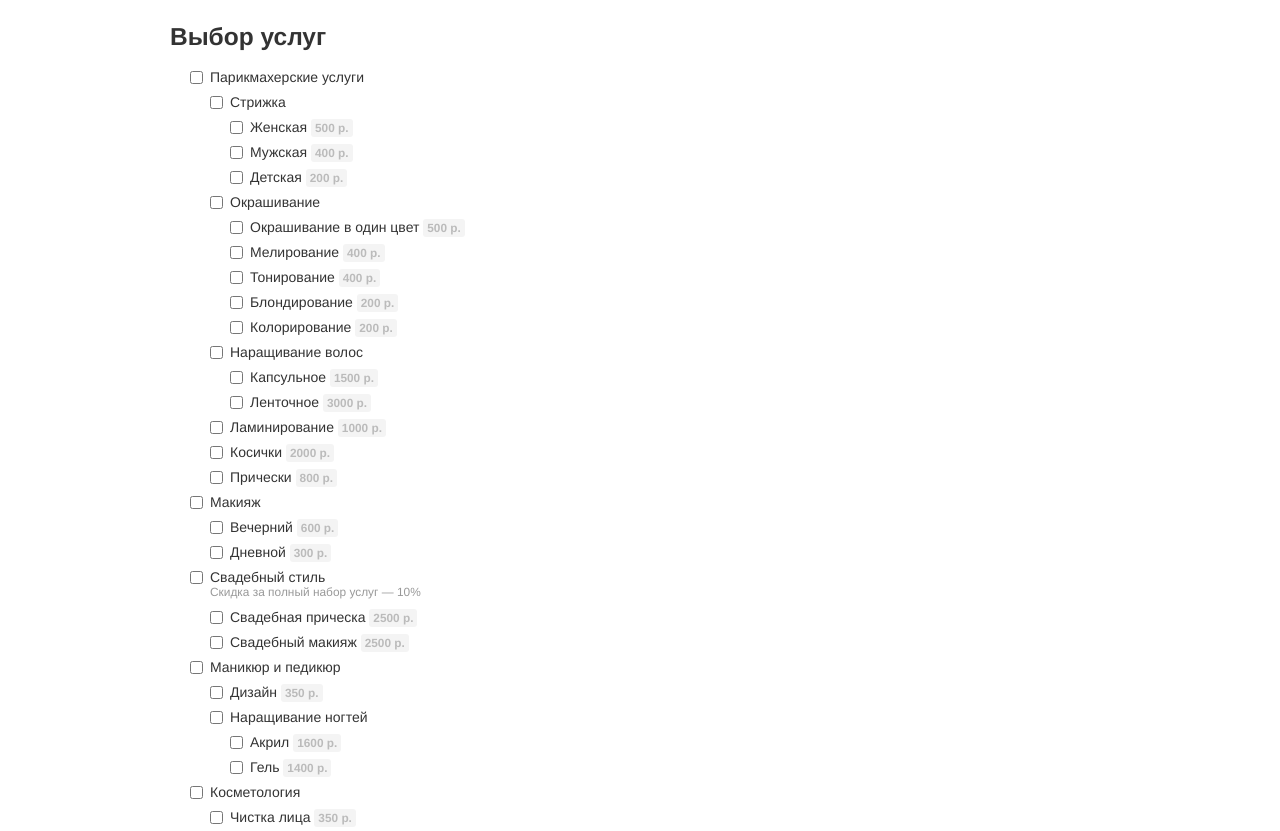
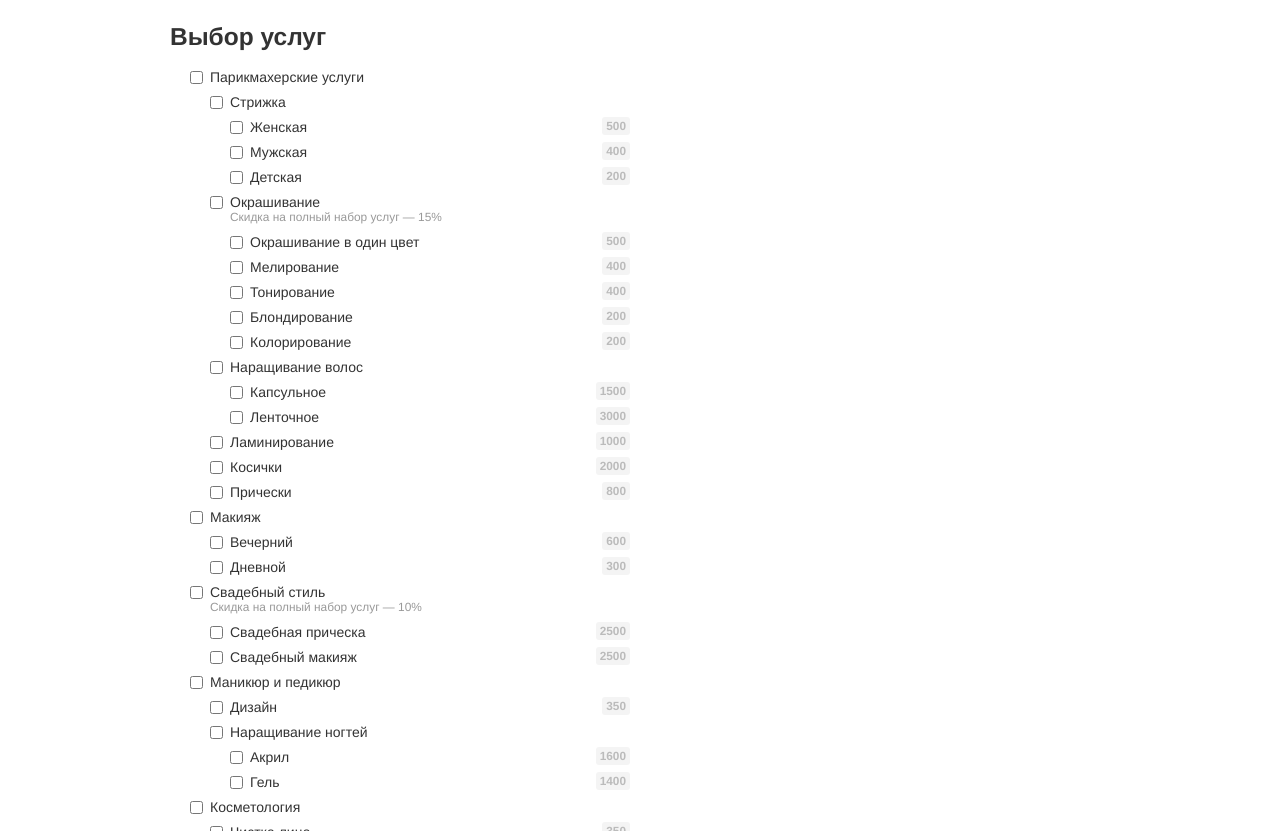
Before and after one commit to piumosso/tree, a plain HTML site: page index.html in a window 1280 px wide. Shown: the part 113-944 px from the top of the page. Drawn offline with Linux system fonts and the light colour scheme.

Commit message:
Улучшение внешнего вида, исправление ошибки со скидкой

```diff
--- a/css/checkbox-tree.css
+++ b/css/checkbox-tree.css
@@ -11,6 +11,9 @@ body {
 }
 .checkbox-tree ul {
     margin-left: 20px;
+}
+.checkbox-tree .checkbox:hover {
+    background: #f8f8f2;
 }
 .amount {
     text-shadow: none;
--- a/index.html
+++ b/index.html
@@ -27,125 +27,128 @@
             <div class="span6">
                 <h3>Выбор услуг</h3>
                 <form class="form" action="">
-                    <div id="list-1">
+                    <div id="list">
                         <ul class="unstyled">
                             <li>
-                                <label class="checkbox"><input type="checkbox" name="service" value="1" />Парикмахерские услуги <span class="cost js-cost"><span class="js-val"></span> р.</span></label>
+                                <label class="checkbox"><input type="checkbox" name="service" value="1" />Парикмахерские услуги <span class="cost js-cost"><span class="js-val"></span></span></label>
                                 <ul class="unstyled">
                                     <li>
-                                        <label class="checkbox"><input type="checkbox" name="service" value="2" />Стрижка <span class="cost js-cost"><span class="js-val"></span> р.</span></label>
+                                        <label class="checkbox"><input type="checkbox" name="service" value="2" />Стрижка <span class="cost js-cost"><span class="js-val"></span></span></label>
                                         <ul class="unstyled">
                                             <li>
-                                                <label class="checkbox"><input type="checkbox" name="service" value="3" data-amount="500" />Женская <span class="label amount">500 р.</span></label>
+                                                <label class="checkbox"><input type="checkbox" name="service" value="3" data-amount="500" />Женская <span class="label amount pull-right">500</span></label>
                                             </li>
                                             <li>
-                                                <label class="checkbox"><input type="checkbox" name="service" value="4" data-amount="400" />Мужская <span class="label amount">400 р.</span></label>
+                                                <label class="checkbox"><input type="checkbox" name="service" value="4" data-amount="400" />Мужская <span class="label amount pull-right">400</span></label>
                                             </li>
                                             <li>
-                                                <label class="checkbox"><input type="checkbox" name="service" value="5" data-amount="200" />Детская <span class="label amount">200 р.</span></label>
+                                                <label class="checkbox"><input type="checkbox" name="service" value="5" data-amount="200" />Детская <span class="label amount pull-right">200</span></label>
                                             </li>
                                         </ul>
                                     </li>
                                     <li>
-                                        <label class="checkbox"><input type="checkbox" name="service" value="6" />Окрашивание <span class="cost js-cost"><span class="js-val"></span> р.</span></label>
-                                        <ul class="unstyled">
+                                        <label class="checkbox">
+                                            <input type="checkbox" name="service" value="6" />Окрашивание <span class="cost js-cost"><span class="js-val"></span></span>
+                                            <small class="reduction muted">Скидка на полный набор услуг &mdash; 15%</small>
+                                        </label>
+                                        <ul class="unstyled" data-reduction="0.15">
                                             <li>
-                                                <label class="checkbox"><input type="checkbox" name="service" value="7" data-amount="500" />Окрашивание в один цвет <span class="label amount">500 р.</span></label>
+                                                <label class="checkbox"><input type="checkbox" name="service" value="7" data-amount="500" />Окрашивание в один цвет <span class="label amount pull-right">500</span></label>
                                             </li>
                                             <li>
-                                                <label class="checkbox"><input type="checkbox" name="service" value="8" data-amount="400" />Мелирование <span class="label amount">400 р.</span></label>
+                                                <label class="checkbox"><input type="checkbox" name="service" value="8" data-amount="400" />Мелирование <span class="label amount pull-right">400</span></label>
                                             </li>
                                             <li>
-                                                <label class="checkbox"><input type="checkbox" name="service" value="9" data-amount="400" />Тонирование <span class="label amount">400 р.</span></label>
+                                                <label class="checkbox"><input type="checkbox" name="service" value="9" data-amount="400" />Тонирование <span class="label amount pull-right">400</span></label>
                                             </li>
                                             <li>
-                                                <label class="checkbox"><input type="checkbox" name="service" value="10" data-amount="200" />Блондирование <span class="label amount">200 р.</span></label>
+                                                <label class="checkbox"><input type="checkbox" name="service" value="10" data-amount="200" />Блондирование <span class="label amount pull-right">200</span></label>
                                             </li>
                                             <li>
-                                                <label class="checkbox"><input type="checkbox" name="service" value="11" data-amount="200" />Колорирование <span class="label amount">200 р.</span></label>
+                                                <label class="checkbox"><input type="checkbox" name="service" value="11" data-amount="200" />Колорирование <span class="label amount pull-right">200</span></label>
                                             </li>
                                         </ul>
                                     </li>
                                     <li>
-                                        <label class="checkbox"><input type="checkbox" name="service" value="12" />Наращивание волос <span class="cost js-cost"><span class="js-val"></span> р.</span></label>
+                                        <label class="checkbox"><input type="checkbox" name="service" value="12" />Наращивание волос <span class="cost js-cost"><span class="js-val"></span></span></label>
                                         <ul class="unstyled">
                                             <li>
-                                                <label class="checkbox"><input type="checkbox" name="service" value="13" data-amount="1500" />Капсульное <span class="label amount">1500 р.</span></label>
+                                                <label class="checkbox"><input type="checkbox" name="service" value="13" data-amount="1500" />Капсульное <span class="label amount pull-right">1500</span></label>
                                             </li>
                                             <li>
-                                                <label class="checkbox"><input type="checkbox" name="service" value="14" data-amount="3000" />Ленточное <span class="label amount">3000 р.</span></label>
+                                                <label class="checkbox"><input type="checkbox" name="service" value="14" data-amount="3000" />Ленточное <span class="label amount pull-right">3000</span></label>
                                             </li>
                                         </ul>
                                     </li>
                                     <li>
-                                        <label class="checkbox"><input type="checkbox" name="service" value="15" data-amount="1000" />Ламинирование <span class="label amount">1000 р.</span></label>
+                                        <label class="checkbox"><input type="checkbox" name="service" value="15" data-amount="1000" />Ламинирование <span class="label amount pull-right">1000</span></label>
                                     </li>
                                     <li>
-                                        <label class="checkbox"><input type="checkbox" name="service" value="16" data-amount="2000" />Косички <span class="label amount">2000 р.</span></label>
+                                        <label class="checkbox"><input type="checkbox" name="service" value="16" data-amount="2000" />Косички <span class="label amount pull-right">2000</span></label>
                                     </li>
                                     <li>
-                                        <label class="checkbox"><input type="checkbox" name="service" value="17" data-amount="800" />Прически <span class="label amount">800 р.</span></label>
+                                        <label class="checkbox"><input type="checkbox" name="service" value="17" data-amount="800" />Прически <span class="label amount pull-right">800</span></label>
                                     </li>
                                 </ul>
                             </li>
                             <li>
-                                <label class="checkbox"><input type="checkbox" name="service" value="18" />Макияж <span class="cost js-cost"><span class="js-val"></span> р.</span></label>
+                                <label class="checkbox"><input type="checkbox" name="service" value="18" />Макияж <span class="cost js-cost"><span class="js-val"></span></span></label>
                                 <ul class="unstyled">
                                     <li>
-                                        <label class="checkbox"><input type="checkbox" name="service" value="19" data-amount="600" />Вечерний <span class="label amount">600 р.</span></label>
+                                        <label class="checkbox"><input type="checkbox" name="service" value="19" data-amount="600" />Вечерний <span class="label amount pull-right">600</span></label>
                                     </li>
                                     <li>
-                                        <label class="checkbox"><input type="checkbox" name="service" value="20" data-amount="300" />Дневной <span class="label amount">300 р.</span></label>
+                                        <label class="checkbox"><input type="checkbox" name="service" value="20" data-amount="300" />Дневной <span class="label amount pull-right">300</span></label>
                                     </li>
                                 </ul>
                             </li>
                             <li>
                                 <label class="checkbox">
-                                    <input type="checkbox" name="service" value="21" />Свадебный стиль <span class="cost js-cost"><span class="js-val"></span> р.</span>
-                                    <small class="reduction muted">Скидка за полный набор услуг &mdash; 10%</small>
+                                    <input type="checkbox" name="service" value="21" />Свадебный стиль <span class="cost js-cost"><span class="js-val"></span></span>
+                                    <small class="reduction muted">Скидка на полный набор услуг &mdash; 10%</small>
                                 </label>
                                 <ul class="unstyled" data-reduction="0.1">
                                     <li>
-                                        <label class="checkbox"><input type="checkbox" name="service" value="23" data-amount="2500" />Свадебная прическа <span class="label amount">2500 р.</span></label>
+                                        <label class="checkbox"><input type="checkbox" name="service" value="23" data-amount="2500" />Свадебная прическа <span class="label amount pull-right">2500</span></label>
                                     </li>
                                     <li>
-                                        <label class="checkbox"><input type="checkbox" name="service" value="24" data-amount="2500" />Свадебный макияж <span class="label amount">2500 р.</span></label>
+                                        <label class="checkbox"><input type="checkbox" name="service" value="24" data-amount="2500" />Свадебный макияж <span class="label amount pull-right">2500</span></label>
                                     </li>
                                 </ul>
                             </li>
                             <li>
-                                <label class="checkbox"><input type="checkbox" name="service" value="25" />Маникюр и педикюр <span class="cost js-cost"><span class="js-val"></span> р.</span></label>
+                                <label class="checkbox"><input type="checkbox" name="service" value="25" />Маникюр и педикюр <span class="cost js-cost"><span class="js-val"></span></span></label>
                                 <ul class="unstyled">
                                     <li>
-                                        <label class="checkbox"><input type="checkbox" name="service" value="26" data-amount="350" />Дизайн <span class="label amount">350 р.</span></label>
+                                        <label class="checkbox"><input type="checkbox" name="service" value="26" data-amount="350" />Дизайн <span class="label amount pull-right">350</span></label>
                                     </li>
                                     <li>
-                                        <label class="checkbox"><input type="checkbox" name="service" value="27" />Наращивание ногтей <span class="cost js-cost"><span class="js-val"></span> р.</span></label>
+                                        <label class="checkbox"><input type="checkbox" name="service" value="27" />Наращивание ногтей <span class="cost js-cost"><span class="js-val"></span></span></label>
                                         <ul class="unstyled">
                                             <li>
-                                                <label class="checkbox"><input type="checkbox" name="service" value="28" data-amount="1600" />Акрил <span class="label amount">1600 р.</span></label>
+                                                <label class="checkbox"><input type="checkbox" name="service" value="28" data-amount="1600" />Акрил <span class="label amount pull-right">1600</span></label>
                                             </li>
                                             <li>
-                                                <label class="checkbox"><input type="checkbox" name="service" value="29" data-amount="1400" />Гель <span class="label amount">1400 р.</span></label>
+                                                <label class="checkbox"><input type="checkbox" name="service" value="29" data-amount="1400" />Гель <span class="label amount pull-right">1400</span></label>
                                             </li>
                                         </ul>
                                     </li>
                                 </ul>
                             </li>
                             <li>
-                                <label class="checkbox"><input type="checkbox" name="service" value="30" />Косметология <span class="cost js-cost"><span class="js-val"></span> р.</span></label>
+                                <label class="checkbox"><input type="checkbox" name="service" value="30" />Косметология <span class="cost js-cost"><span class="js-val"></span></span></label>
                                 <ul class="unstyled">
                                     <li>
-                                        <label class="checkbox"><input type="checkbox" name="service" value="31" data-amount="350" />Чистка лица <span class="label amount">350 р.</span></label>
+                                        <label class="checkbox"><input type="checkbox" name="service" value="31" data-amount="350" />Чистка лица <span class="label amount pull-right">350</span></label>
                                     </li>
                                     <li>
-                                        <label class="checkbox"><input type="checkbox" name="service" value="32" data-amount="400" />Депиляция <span class="label amount">400 р.</span></label>
+                                        <label class="checkbox"><input type="checkbox" name="service" value="32" data-amount="400" />Депиляция <span class="label amount pull-right">400</span></label>
                                     </li>
                                     <li>
-                                        <label class="checkbox"><input type="checkbox" name="service" value="33" data-amount="600" />Пилинг <span class="label amount">600 р.</span></label>
+                                        <label class="checkbox"><input type="checkbox" name="service" value="33" data-amount="600" />Пилинг <span class="label amount pull-right">600</span></label>
                                     </li>
                                     <li>
-                                        <label class="checkbox"><input type="checkbox" name="service" value="34" data-amount="1000" />Массаж <span class="label amount">1000 р.</span></label>
+                                        <label class="checkbox"><input type="checkbox" name="service" value="34" data-amount="1000" />Массаж <span class="label amount pull-right">1000</span></label>
                                     </li>
                                 </ul>
                             </li>
@@ -161,7 +164,7 @@
         <div class="row">
             <div class="span6">
                 <pre><code class="prettyprint lang-js js-code">new CheckboxTreeWidget({
-    el: document.getElementById('list-1')
+    el: document.getElementById('list')
 });</code></pre>
             </div>
         </div>
@@ -180,6 +183,6 @@
         });
     </script>
     <script src="js/libs/bootstrap-amd.js"></script>
-    <script src="https://google-code-prettify.googlecode.com/svn/loader/run_prettify.js"></script>
+    <!--<script src="https://google-code-prettify.googlecode.com/svn/loader/run_prettify.js"></script>-->
 </body>
 </html>
--- a/js/checkboxtree/ListCollection.js
+++ b/js/checkboxtree/ListCollection.js
@@ -8,7 +8,9 @@ define('checkboxtree/ListCollection', [
     return Backbone.Collection.extend({
         model: ItemModel,
 
-        initialize: function(options){
+        initialize: function(data, options){
+            Backbone.Collection.prototype.initialize.apply(this, arguments);
+
             this.reduction = 0;
 
             if (options && options.reduction) {
--- a/js/checkboxtree/ListView.js
+++ b/js/checkboxtree/ListView.js
@@ -11,7 +11,7 @@ define('checkboxtree/ListView', [
         initialize: function(){
             var that = this;
 
-            this.collection = new ListCollection({
+            this.collection = new ListCollection([], {
                 reduction: this.$el.data('reduction') || 0
             });
             this.$('> li').each(function(){
```
